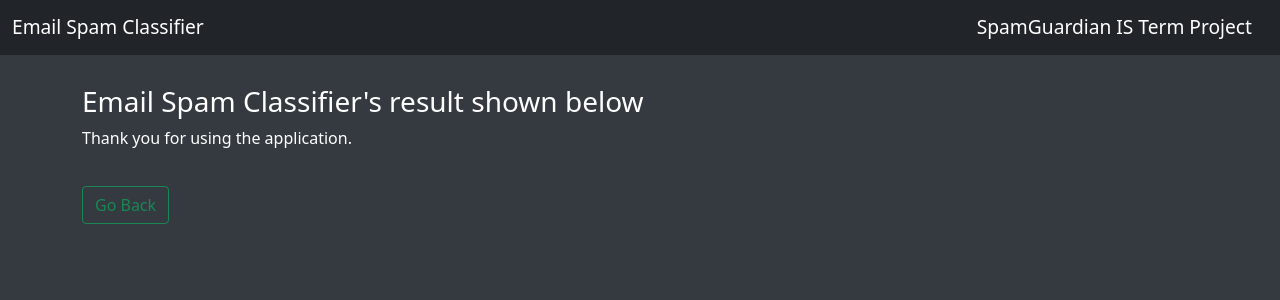
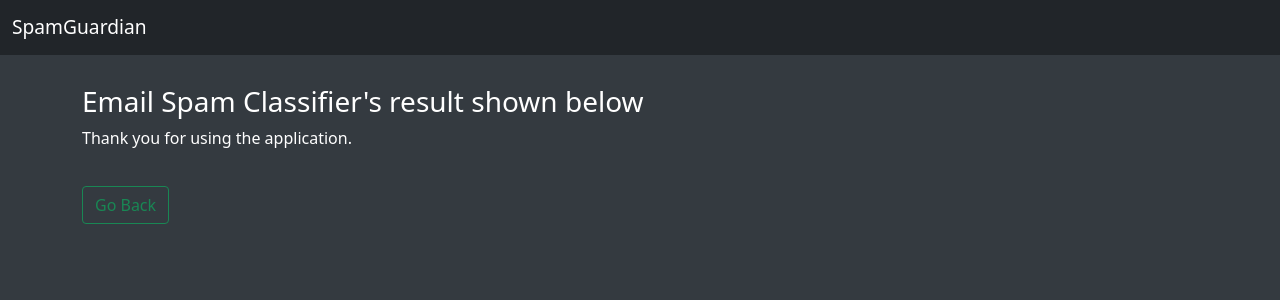
Before and after one commit to KrishnaTejaNaraharisetty/spamguardian, a Flask app: template templates/show.html in a window 1280 px wide. Shown: the top 300 px of the page. Run offline with Flask 3, Linux system fonts and the light colour scheme; the template is opened without the code that fills it, so the values that code supplies are empty; parts of the project's set-up code (start-up, migrations or seed data) failed here and were passed over.

Commit message:
added requirements.txt

```diff
--- a/main.py
+++ b/main.py
@@ -27,4 +27,4 @@ def main_function():
 
 
 if __name__ == '__main__':
-    app.run(debug=False, host='0.0.0.0', port= 8001)
+    app.run(debug=False, host='0.0.0.0', port= 8000)
--- a/templates/index.html
+++ b/templates/index.html
@@ -108,7 +108,7 @@
     <h3>App built by:</h3>
     <ul>
       <li>Krishna Teja Naraharisetty</li>
-      <li>Auntie Anne's Harshitha Manne</li>
+      <li>Harshitha Manne</li>
       <li>Yashwanth Chowdary Kanaparthi</li>
       <li>Velangini Sameeksha Reddy Khambam</li>
       <li>Satya Suhas Nune</li>
--- a/templates/show.html
+++ b/templates/show.html
@@ -58,8 +58,7 @@
   <!-- Navbar -->
   <nav class="navbar navbar-dark bg-dark">
     <div class="container-fluid">
-      <a class="navbar-brand" href="#">Email Spam Classifier</a>
-      <a class="navbar-brand" href="#">SpamGuardian IS Term Project</a>
+      <a class="navbar-brand" href="#">SpamGuardian</a>
     </div>
   </nav>
 
```
Also changed, not shown: requirements.txt (added, +363 -0 lines).
